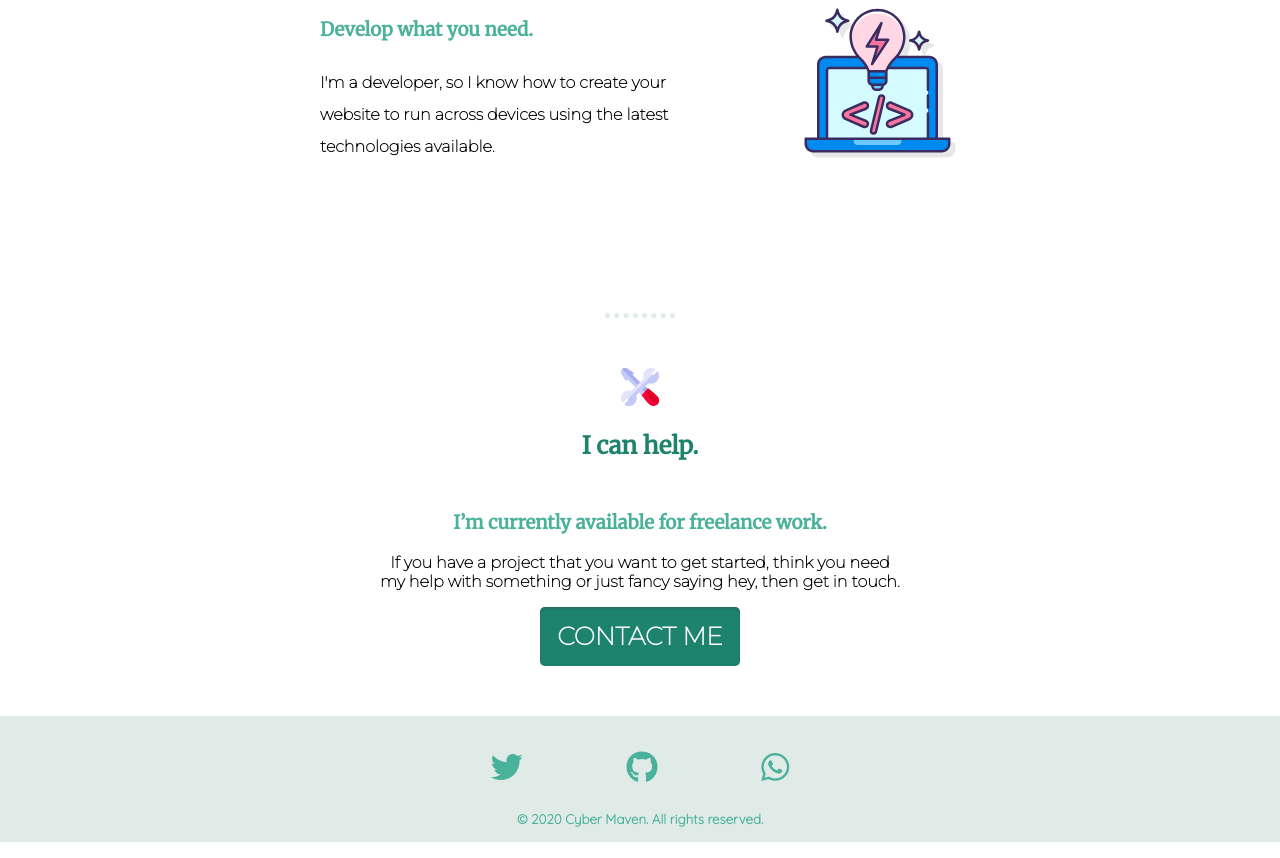
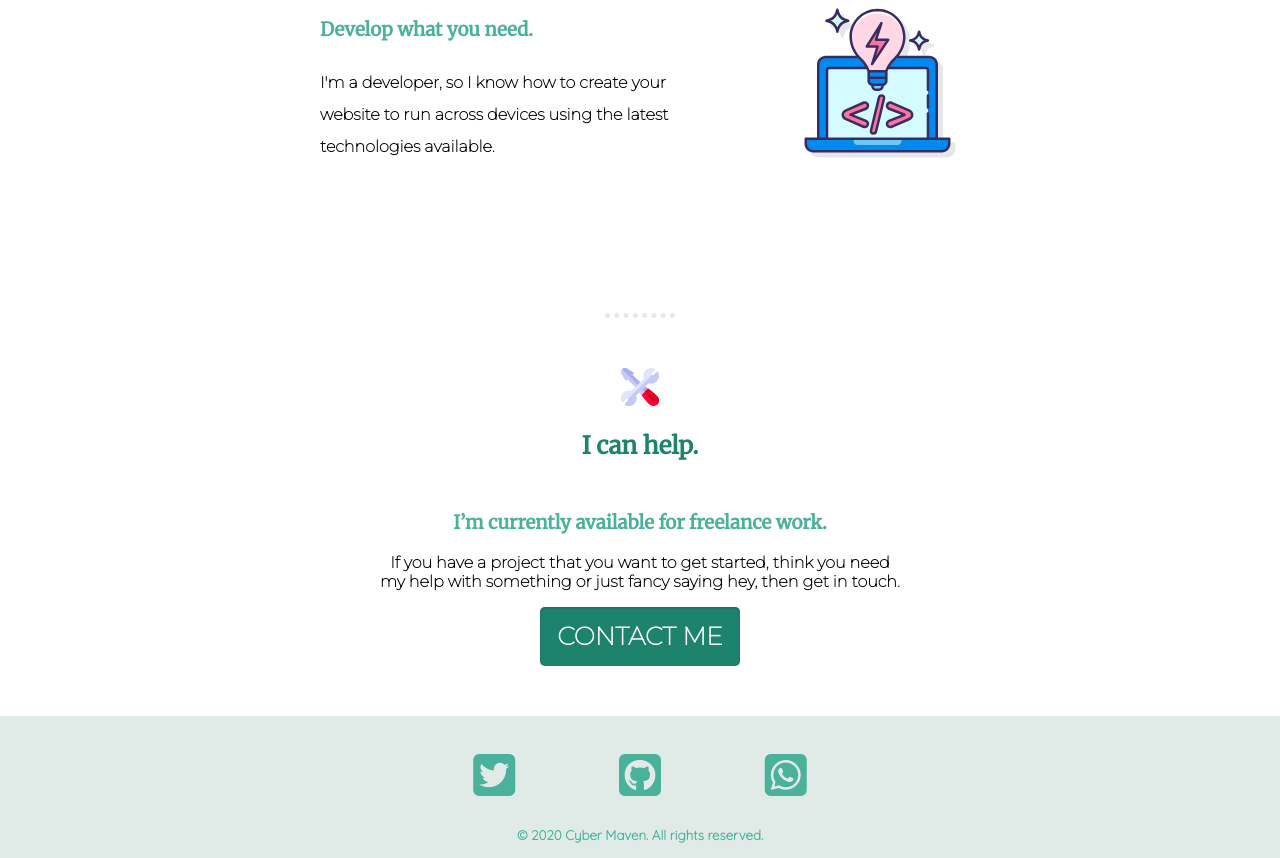
Before and after one commit to anxious4glory/portfolio-cv, a plain HTML site: page index.html in a window 1280 px wide. Shown: the part 1432-2290 px from the top of the page. Drawn offline with Linux system fonts and the light colour scheme.

Commit message:
Update index.html

```diff
--- a/index.html
+++ b/index.html
@@ -86,9 +86,11 @@
 
         <div class="footer">
 
-            <a href="https://twitter.com/DanielAnxious11" target="_blank"><i class="fab fa-twitter fa-2x"></i></a>
-            <a href="https://github.com/anxious4glory" target="_blank"><i class="fab fa-github fa-2x"></i></a>
-            <a href="https://wa.me/+2348036578781" target="_blank"><i class="fab fa-whatsapp fa-2x"></i></a>
+            <div class="fontawe">
+                    <a href="https://twitter.com/DanielAnxious11" target="_blank"><i class="fab fa-twitter-square fa-3x"></i></a>
+                    <a href="https://github.com/anxious4glory" target="_blank"><i class="fab fa-github-square fa-3x"></i></a>
+                    <a href="https://wa.me/+2348036578781" target="_blank"><i class="fab fa-whatsapp-square fa-3x"></i></a>
+            </div>
 
             <!-- <div class="copyright"> -->
                <p class="copyright">&copy; 2020 Cyber Maven. All rights reserved.</p>
```
